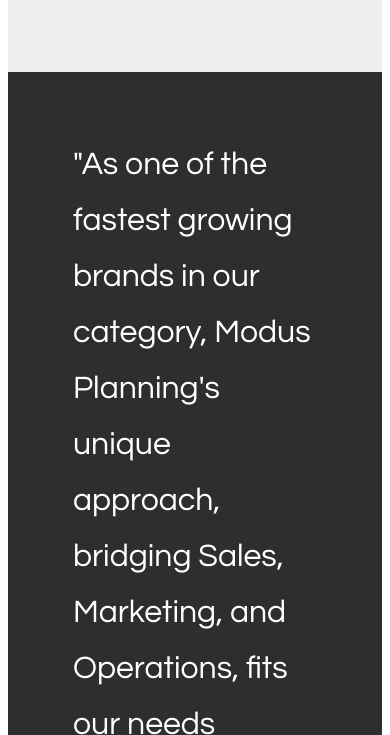
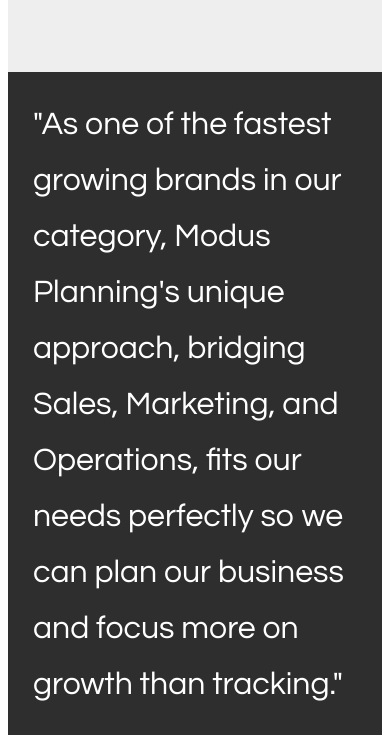
Before and after one commit to mileshd/modus-website, a Gatsby site: page / in a window 390 px wide. Shown: the part 2469-3204 px from the top of the page. Built offline with nearby package versions, Linux system fonts and the light colour scheme; Gatsby itself is replaced by a stand-in of ours.

Commit message:
Add mobile styles

```diff
--- a/src/pages/index.css
+++ b/src/pages/index.css
@@ -173,6 +173,11 @@
   text-align: right;
   text-style: italic;
 }
+@media (max-width: 768px) {
+  .client__quote {
+    padding: 25px;
+  }
+}
 
 .features {
   padding: 50px 50px 100px 50px;
```
Also changed, not shown: src/pages/resources.css (+7 -0 lines).
